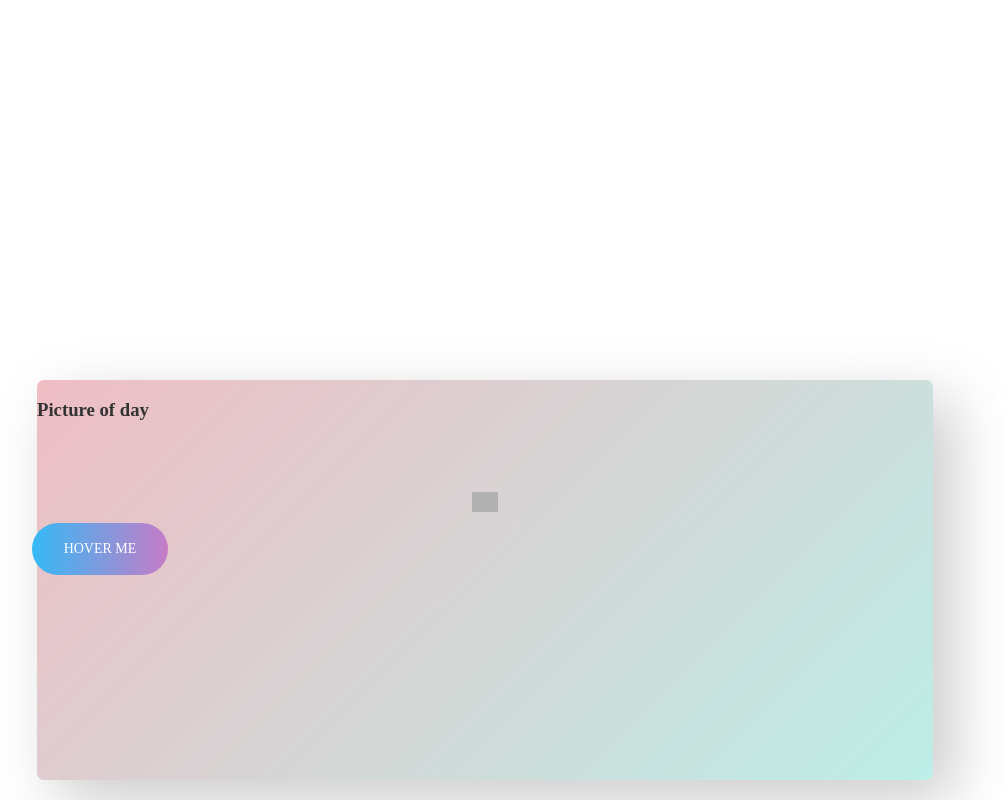
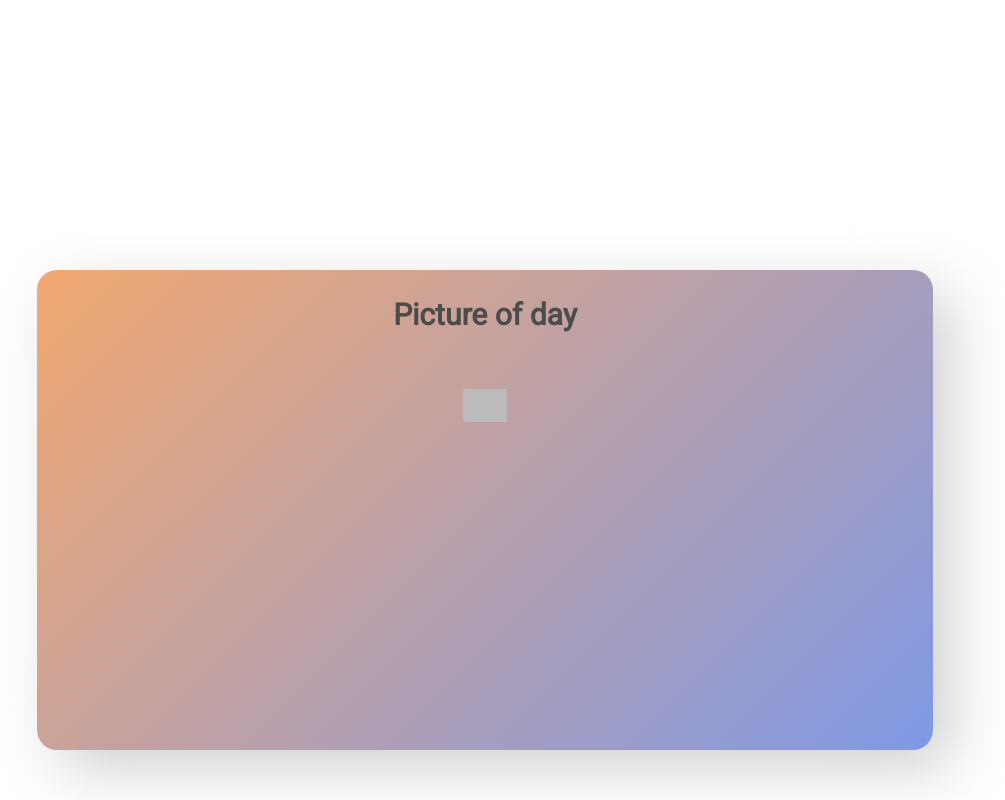
Before and after one commit to Am1r8/Day-pick, a Django app: page / in a window 1280 px wide. Shown: the whole page, without its empty margins (155-1160 px from the left). Run offline with Django 4.2, Linux system fonts and the light colour scheme; data that the repository does not hold is empty; grey boxes are pictures that could not be loaded.

Commit message:
new design and new settings for vercel

```diff
--- a/loader/templates/home.html
+++ b/loader/templates/home.html
@@ -1,5 +1,10 @@
 {% load static %}
 <style>
+    @import url('https://fonts.googleapis.com/css2?family=Roboto&display=swap');
+    body {
+        font-family: 'Roboto', sans-serif;
+        display: inline-block;
+    }
     #bg{
         background-size: 100% 100%;
         background-repeat: no-repeat;
@@ -7,76 +12,39 @@
         background-attachment: fixed;
     }
     .card {
+        display: inline-block;
         position: fixed;
         left: 15%;
-        opacity: 0.8;
-        bottom: 20px;
+        opacity: 0.7;
+        bottom: 50px;
         width: 70%;
-        height: 50%;
-        background: linear-gradient(135deg, #ebadb6 0%, #aceae1 100%);
-        border-radius: 7px;
+        height: 60%;
+        background: linear-gradient(135deg, #EE8434 0%, #496DDB 100%);
+        border-radius: 20px;
         box-shadow: 20px 20px 60px #bebebe, -20px -20px 60px #ffffff;
     }
-    button {
-        text-decoration: none;
-        position: absolute;
-        border: none;
-        font-size: 14px;
-        font-family: inherit;
-        color: #fff;
-        width: 9em;
-        height: 3em;
-        line-height: 2em;
-        text-align: center;
-        background: linear-gradient(90deg,#03a9f4,#f441a5,#ffeb3b,#03a9f4);
-        background-size: 300%;
-        border-radius: 30px;
-        z-index: 1;
-    }
 
-    button:hover {
-    animation: ani 8s linear infinite;
-    border: none;
-    }
-
-    @keyframes ani {
-    0% {
-        background-position: 0%;
-    }
-
-    100% {
-        background-position: 400%;
-    }
-    }
-
-    button:before {
-    content: '';
-    position: absolute;
-    top: -5px;
-    left: -5px;
-    right: -5px;
-    bottom: -5px;
-    z-index: -1;
-    background: linear-gradient(90deg,#03a9f4,#f441a5,#ffeb3b,#03a9f4);
-    background-size: 400%;
-    border-radius: 35px;
-    transition: 1s;
-    }
-
-    button:hover::before {
-    filter: blur(20px);
-    }
-
-    button:active {
-    background: linear-gradient(32deg,#03a9f4,#f441a5,#ffeb3b,#03a9f4);
-    }
 
     #na {
-        margin-top: 50px;
-        width: 3%;
+        margin-top: 3%;
+        width: 5%;
     }
     #api {
         text-align: center;
+    }
+    #picd {
+        margin-top: 3%;
+        font-size: 30px;
+        text-align: center;
+    }
+    #tittle {
+        text-align: center;
+    }
+    #expl {
+        margin-left: auto;
+        margin-right: auto;
+        text-align: center;
+        width: 90%;
     }
 </style>
 <body id="bg" style="background-image: url('{{ data.url }}')";>
@@ -85,6 +53,5 @@
         <h1 id="tittle">{{ data.tittle }}</h1>
         <h2 id="expl">{{ data.explanation}}</h2>
         <p id="api"><img id="na" src="http://www.nasa.gov/sites/default/files/images/nasaLogo-570x450.png"></p>
-        <button>HOVER ME</button>
     </div>
 </body>
--- a/loader/views.py
+++ b/loader/views.py
@@ -7,9 +7,7 @@ apiKey = 'g3oEjV4urmjOu47SfmDgIvTMvnDq2aD8awgd0Sbu'
 
 def show(request):
     URL_APOD = "https://api.nasa.gov/planetary/apod"
-    date = '2020-02-22'
     params = {
-        'date': date,
         'api_key':apiKey,
         'hd':'True'
     }
--- a/nasa_pico/urls.py
+++ b/nasa_pico/urls.py
@@ -18,5 +18,4 @@ from django.urls import path, include
 
 urlpatterns = [
     path('', include("loader.urls")),
-    path('admin/', admin.site.urls),
 ]
--- /dev/null
+++ b/requirements.txt
@@ -0,0 +1,2 @@
+Django==4.0.3
+requests==2.27.1
```
Also changed, not shown: nasa_pico/settings.py (+2 -7 lines), vercel.json (added), 1 other file.
